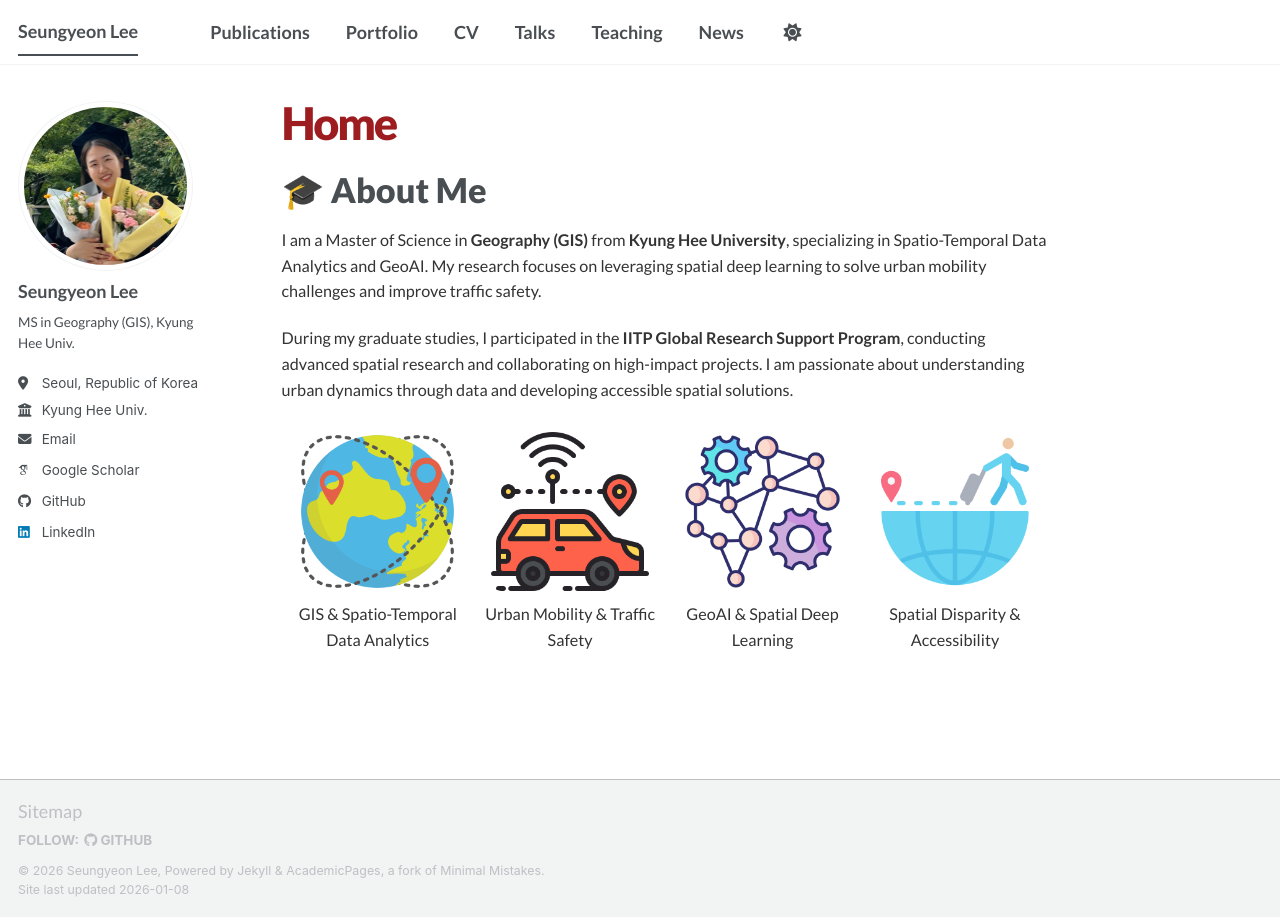
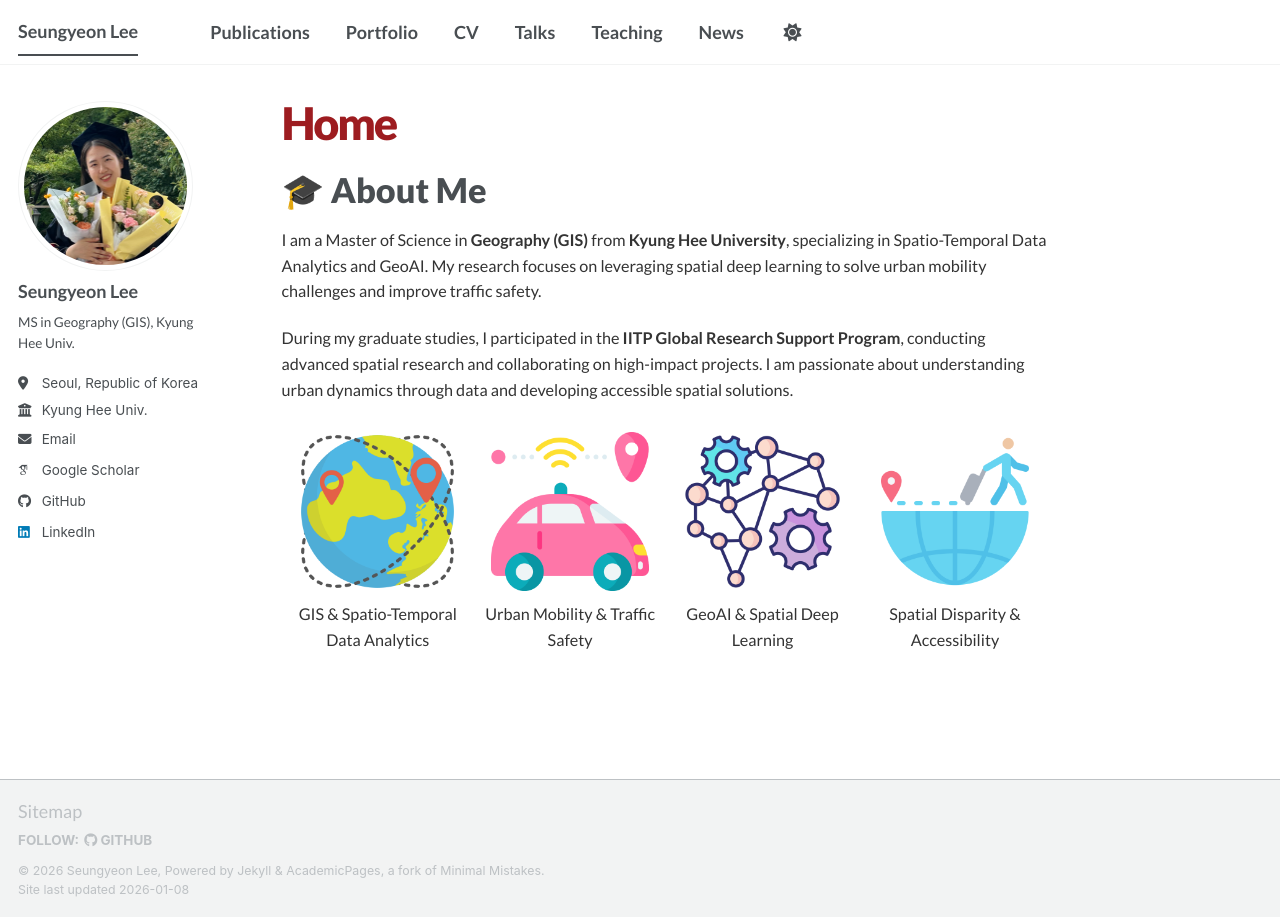
Before and after one commit to seungyeon677/seungyeon677.github.io, a Jekyll site: the page built from _pages/about.md, in a window 1280 px wide. Built offline with Jekyll 4.4.1, drawn with Linux system fonts in a browser that asks for light colours; some web fonts are replaced; a script bundle is joined from its source files by our own code; library files that are not in the unit come from our copies.

Commit message:
Update about.md

```diff
--- a/_pages/about.md
+++ b/_pages/about.md
@@ -22,7 +22,7 @@ During my graduate studies, I participated in the **IITP Global Research Support
       </p>
     </td>
     <td style="width: 25%; border: none; text-align: center; vertical-align: top;">
-      <img src="{{ base_path }}/images/smart-car.png" style="width: 90%; border-radius: 10px;">
+      <img src="{{ base_path }}/images/self-driving.png" style="width: 90%; border-radius: 10px;">
       <p style="font-size: 0.85rem; color: #666; margin-top: 10px; text-align: center">
         Urban Mobility & Traffic Safety
       </p>
```
